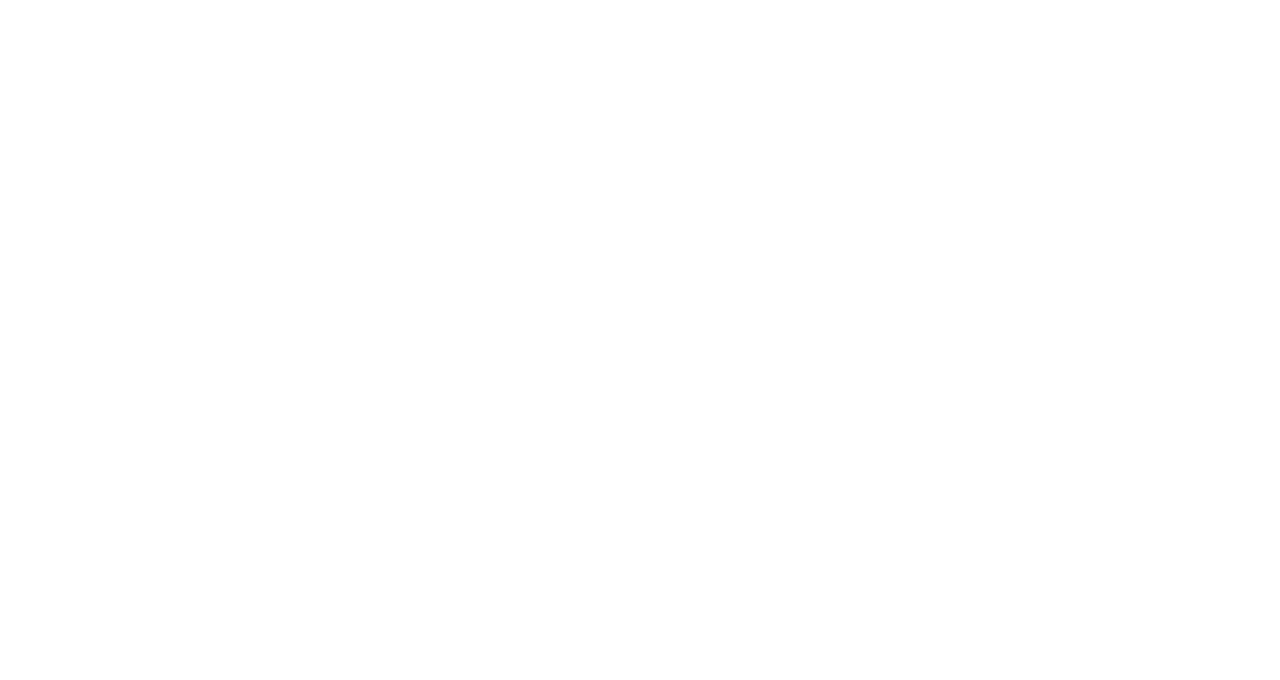
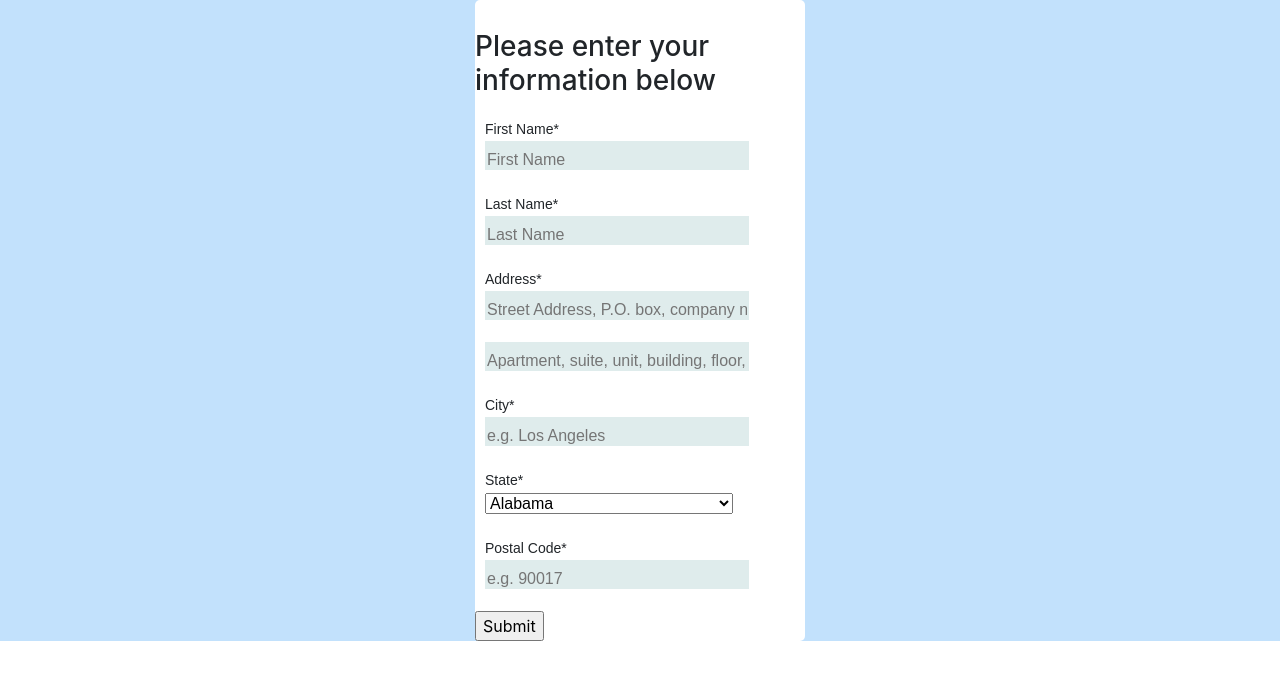
Before and after one commit to abalmeo/sure_coding_challenge, a React (Create React App) app in the folder client/: page / in a window 1280 px wide. Shown: the top 680 px of the page. Built offline with nearby package versions, Linux system fonts and the light colour scheme.

Commit message:
rebuilding

```diff
--- a/client/src/App.js
+++ b/client/src/App.js
@@ -8,8 +8,8 @@
 const App = () => (
   <Router className="container">
       <Switch>
-        <Route exact path="/quote-overview" key="add" component ={QuoteOverview} />
-        <Route exact path="/rating-information" key="update" component={RatingInformation} />
+        <Route exact path="/quote-overview" component ={QuoteOverview} />
+        <Route exact path="/" component={RatingInformation} />
       </Switch>
   </Router>
 )
--- a/client/src/components/layout/QuoteOverview.js
+++ b/client/src/components/layout/QuoteOverview.js
@@ -11,13 +11,13 @@
   // Clear localStorage if current time is 1 hour passed setupTime and redirect to form
   if (now-setupTime > 1*60*60*1000) {
     localStorage.clear();
-    return <Redirect to="/rating-information" />;
+    return <Redirect to="/" />;
   }
 
   // Clear localStorage and Redirect to form if invalid data
   if (data === null || data.error === true) {
     localStorage.clear();
-    return <Redirect to="/rating-information" />;
+    return <Redirect to="/" />;
   }
 
   // Destructuring response data
```
Also changed, not shown: 9 other files (tests, documents, lock files or other folders).
